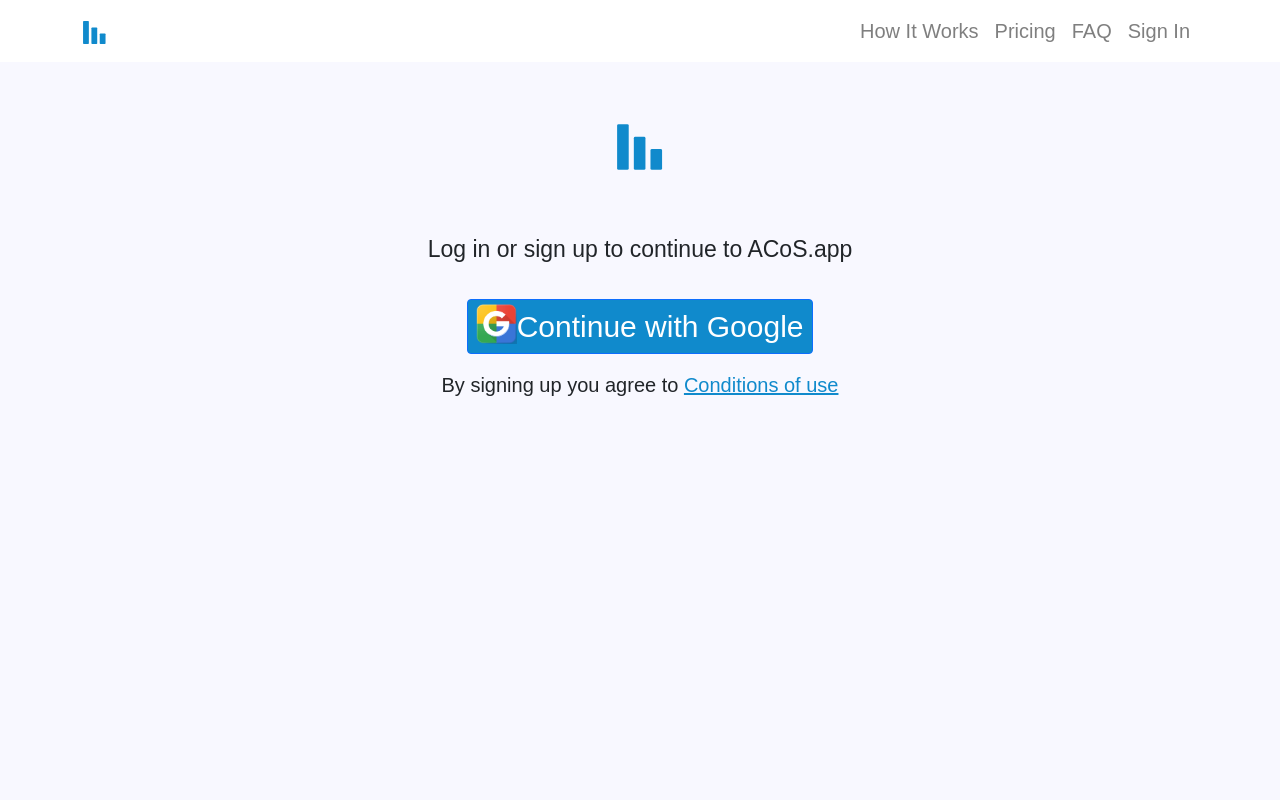
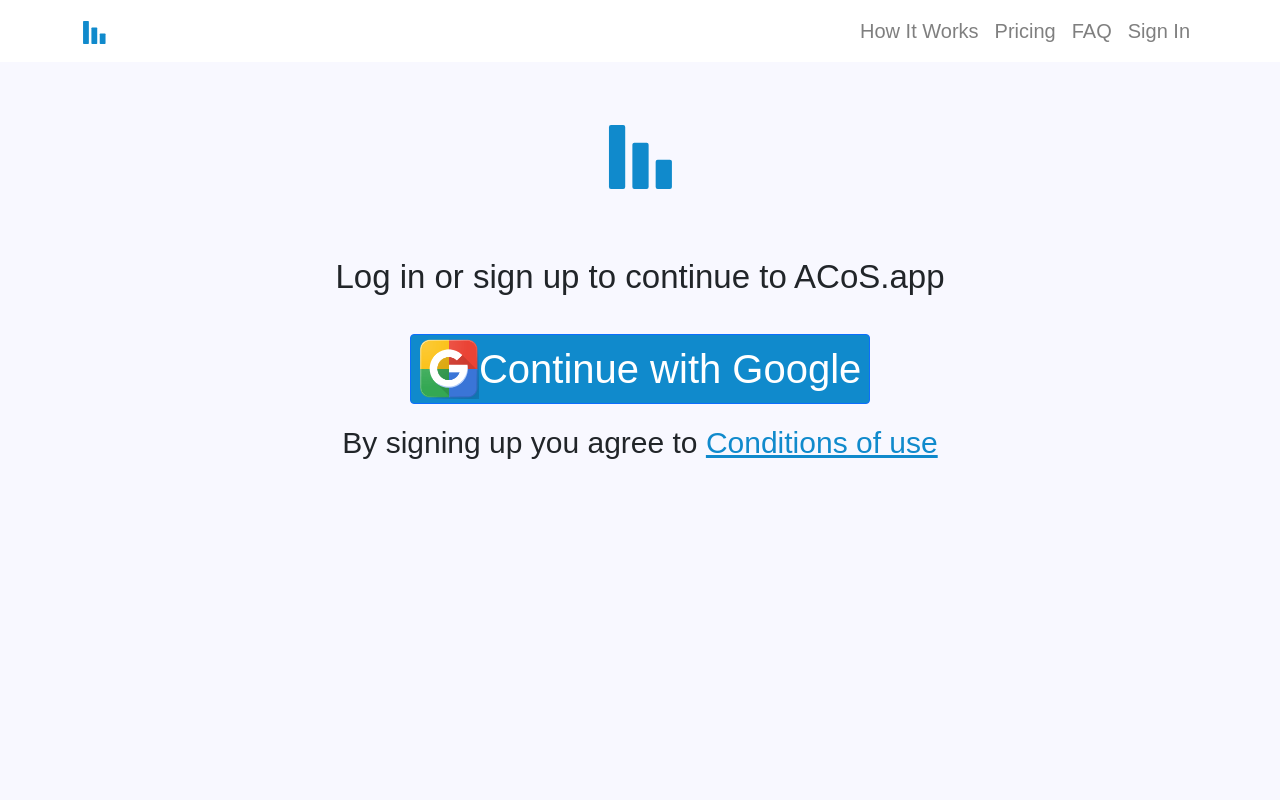
Before and after one commit to Atik1000/Acos-landiing-page, a React (Create React App) app: page /sign-up in a window 1280 px wide. Shown: the top 800 px of the page. Built offline with nearby package versions, Linux system fonts and the light colour scheme; a web font is replaced by a local one.

Commit message:
all project add

```diff
--- a/src/LandingPage/container/SignUp.jsx
+++ b/src/LandingPage/container/SignUp.jsx
@@ -7,10 +7,10 @@
 
 const SignUp = () => {
   return (
-    <div className="signup">
+    <div className="signup" >
       <div className="container mb-5">
         <div className="d-flex justify-content-center">
-          <ACOSICOn className="icon-signup" style={{ height: 50 }} />
+          <ACOSICOn className="icon-signup" style={{ height: 70 }} />
         </div>
         <div className="d-flex justify-content-center">
           <div className="mb-4 pb-2  login-title">
@@ -22,7 +22,7 @@
             to="/dashbord"
             className="btn btn-sm btn-primary mb-3  sign-up-btn"
             style={{
-              fontSize: "30px",
+              fontSize: "40px",
               backgroundColor: "#108ACC",
               transition: "background-color 0.3s ease", // Add transition property
             }}
@@ -30,7 +30,7 @@
             onMouseEnter={(e) => (e.target.style.backgroundColor = "#0e79b2")}
             onMouseLeave={(e) => (e.target.style.backgroundColor = "#108acc")}
           >
-            <img src={googleIcon} alt="google-icon" className="google-icon " />
+            <img src={googleIcon} alt="google-icon" className="google-icon " style={{height:'60px'}} />
             Continue with Google
           </Link>
         </div>
--- a/src/LandingPage/style/landingpage/faq.css
+++ b/src/LandingPage/style/landingpage/faq.css
@@ -52,6 +52,10 @@
   height: 60px;
 }
 
+.row-content-text{
+  font-weight: 400 !important;
+}
+
 /* Responsive styles for smaller screens */
 @media (max-width: 768px) {
     .box {
--- a/src/LandingPage/style/landingpage/signup.css
+++ b/src/LandingPage/style/landingpage/signup.css
@@ -18,7 +18,7 @@
 }
 
 .login-title {
-    font-size: 23px;
+    font-size: 33px;
     font-weight: 300!important;
 }
 
@@ -28,6 +28,6 @@
 
 .login-bottom-title,
 a {
-    font-size: 20px;
+    font-size: 30px;
     font-weight: 300!important;
 }
```
